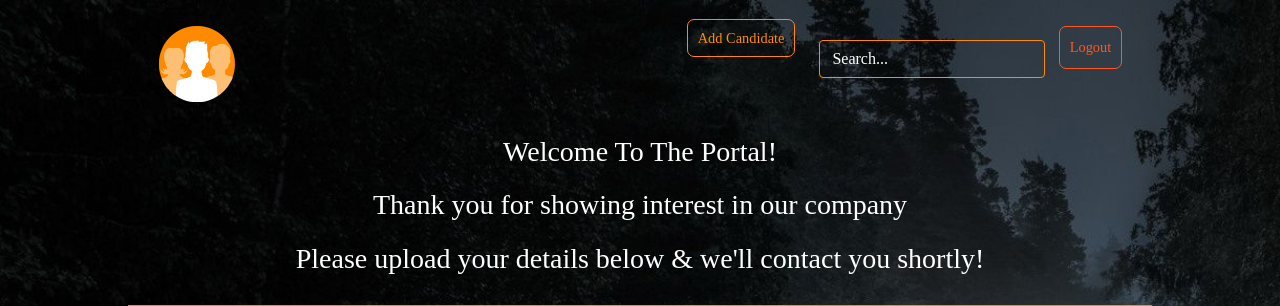
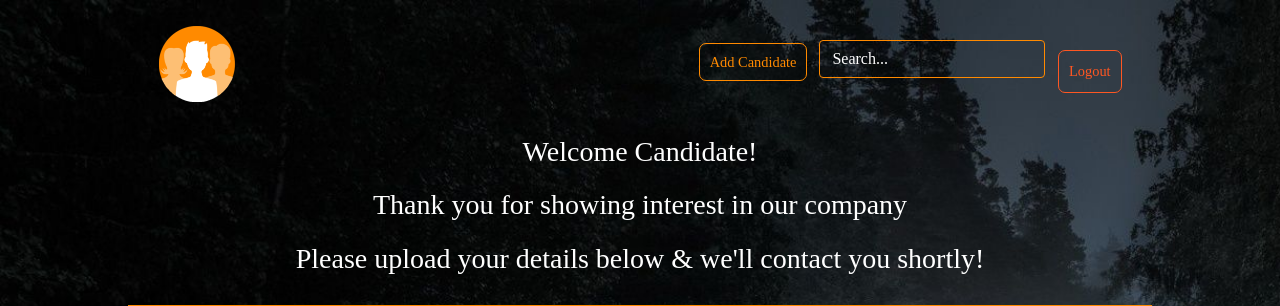
Before and after one commit to affan10/Candidate-Management-System, a Django app: page / in a window 1280 px wide. Shown: the top 306 px of the page. Run offline with Django 3.2, Linux system fonts and the light colour scheme; a user stored in the database is signed in; some libraries are stand-ins or nearby versions.

Commit message:
added docx search functionality and improved UI

```diff
--- a/cms/assets/styles.css
+++ b/cms/assets/styles.css
@@ -28,6 +28,7 @@ nav {
 }
 
 nav li {
+    margin-top: 24px;
     margin-left: 12px;
 }
 
@@ -183,7 +184,7 @@ div.wrapper h1, h3, h4, h5 {
     color: #ff5722;
     font-size: 0.9em;
     background: none;
-    margin-left: 2%;
+    margin-left: 1%;
 }
 
 .errorlist-delete:hover {
--- a/cms/candidates/models.py
+++ b/cms/candidates/models.py
@@ -26,7 +26,7 @@ class CandidateModel(models.Model):
     email          = models.EmailField()
     date           = models.DateTimeField(auto_now_add=True)
     contact        = models.CharField(max_length=13, blank=True)
-    resume         = models.FileField(upload_to=rename_and_save, validators=[FileExtensionValidator(allowed_extensions=['pdf', 'doc', 'docx'])], null=True)
+    resume         = models.FileField(upload_to=rename_and_save, validators=[FileExtensionValidator(allowed_extensions=['pdf', 'docx'])], null=True)
     job_applied_to = models.CharField(max_length=100, choices=JOBS)
 
     def __str__(self):
--- a/cms/candidates/templates/candidates/home.html
+++ b/cms/candidates/templates/candidates/home.html
@@ -1,7 +1,7 @@
 {% extends 'base.html' %}
 {% block content %}
 <div class="article-create">
-<h3>Welcome To The Portal!</h3>
+<h3>Welcome Candidate!</h3>
 <h3>Thank you for showing interest in our company</h3>
 <h3>Please upload your details below & we'll contact you shortly!</h3>
 <form class="site-form" method="POST" enctype="multipart/form-data"> {% csrf_token %}
--- a/cms/candidates/views.py
+++ b/cms/candidates/views.py
@@ -1,22 +1,20 @@
 from django.shortcuts import render, redirect, get_object_or_404, HttpResponse
-from django.contrib import messages
 import PyPDF3
 import mimetypes
+import docx2txt
+import os
 
 from . import forms
 from .models import CandidateModel
-# Create your views here.
 
 
 def home_view(request):
     if request.method == 'POST':
         form = forms.CreateCandidateForm(request.POST, request.FILES)
         if form.is_valid():
-            print("HERE IN VALID Home_View....")
             form.save()
             return render(request, 'candidates/resume_success.html', {})
     else:
-        print("HERE IN ELSE....")
         form = forms.CreateCandidateForm()
     context = {
         'form': form
@@ -53,32 +51,9 @@ def candidate_create_view(request):
     }
     return render(request, 'candidates/candidate_create.html', context)
 
-# def candidate_update_view(request, candId):
-#     if request.method == 'POST':
-#         # Check if POST request is from Update Candidate Button on candidate_detail page
-#         if 'from update candidate btn' in request.POST:
-#             candidate = get_object_or_404(CandidateModel, id=candId)
-#             form      = forms.CreateCandidateForm(request.GET or None, request.FILES, instance=candidate)
-#         else:
-#             # If POST request is from the form to itself to save updated data
-#             candidate = get_object_or_404(CandidateModel, id=candId)
-#             form      = forms.CreateCandidateForm(request.POST or None, request.FILES, instance=candidate)
-#             if form.is_valid():
-#                 form.save()
-#                 return redirect('candidates:candidate-detail-view', candId=candId)
-#     else:
-#         candidate = get_object_or_404(CandidateModel, id=candId)
-#         form = forms.CreateCandidateForm(request.GET or None, instance=candidate)
-#     context = {
-#         'form': form,
-#     }
-#     return render(request, 'candidates/candidate_update.html', context)
-
 
 def candidate_update_view(request, candId):
     if request.method == 'POST':
-        # Check if POST request is from Update Candidate Button on candidate_detail page
-        # If POST request is from the form to itself to save updated data
         candidate = get_object_or_404(CandidateModel, id=candId)
         form      = forms.CreateCandidateForm(request.POST or None, request.FILES, instance=candidate)
         if form.is_valid():
@@ -92,36 +67,15 @@ def candidate_update_view(request, candId):
     }
     return render(request, 'candidates/candidate_update.html', context)
 
-    # if request.method == 'POST':
-    #     # Check if POST request is from update candidate button
-    #     if 'from update candidate btn' in request.POST:
-    #
-    #     candidate = get_object_or_404(CandidateModel, id=candId)
-    #     form      = forms.CreateCandidateForm(request.POST or None, instance=candidate)
-    #     if form.is_valid():
-    #         # instance      = form.save(commit=False)
-    #         # instance.slug = instance.author.username + '-' + form.cleaned_data['slug']
-    #         # instance.save()
-    #         form.save()
-    #         return redirect('candidates:candidate-detail-view', candId=candId)
-    # else:
-    #     candidate = get_object_or_404(CandidateModel, id=candId)
-    #     form      = forms.CreateCandidateForm(request.GET or None, instance=candidate)
-    # context = {
-    #     'form': form,
-    # }
-    # return render(request, 'candidates/candidate_update.html', context)
-
 
 def candidate_delete_view(request, candId):
     candidate = get_object_or_404(CandidateModel, id=candId)
     context = {}
     if request.method == 'POST':
-        if 'confirm delete' in request.POST:
-            # if condition checks if POST request is coming from candidate_delete.html
-            # by clicking the Confirm Delete button
-            candidate.delete()
-            return redirect('candidates:candidate-list-view')
+        if os.path.isfile(candidate.resume.path):
+            os.remove(candidate.resume.path)
+        candidate.delete()
+        return redirect('candidates:candidate-list-view')
     else:
         context = {
             'candidate': candidate
@@ -133,20 +87,14 @@ def candidate_delete_view(request, candId):
 def resume_download_view(request, candId):
     if request.method == 'GET':
         candidate = CandidateModel.objects.get(id=candId)
-        #print('filepath -->', filepath)
-        print('request', request)
-        filepath = candidate.resume.path
-        filename = filepath.split('/')[-1]
-        print('fl_path -->', filepath)
-        print('filename -->', filename)
+        filepath  = candidate.resume.path
+        filename  = filepath.split('/')[-1]
         fl = open(filepath, 'rb')
         mime_type = mimetypes.guess_type(filepath)[0]
-        response = HttpResponse(fl, content_type=mime_type)
+        response  = HttpResponse(fl, content_type=mime_type)
         response['Content-Disposition'] = "attachment; filename=%s" % filename
         fl.close()
         return response
-    else:
-        HttpResponse("POST REQUEST")
 
 
 def search_view(request):
@@ -154,7 +102,7 @@ def search_view(request):
     search_word        = search_word.lower()
     all_candidates     = CandidateModel.objects.all()
     matched_candidates = []
-    print(search_word)
+
     for candidate in all_candidates:
         if candidate.resume.path.endswith('.pdf'):
             pdf_file_object = open(candidate.resume.path, 'rb')
@@ -165,36 +113,15 @@ def search_view(request):
                 if search_word in pdf_file_text:
                     if candidate not in matched_candidates:
                         matched_candidates.append(candidate)
-                        print('TYPE --> ', type(pdf_file.getPage(i).extractText()))
-            # with open(candidate.resume.path, 'r') as file:
-            #     resume_content = file.readlines()
-            # print(resume_content)
-            # if search_word in resume_content:
-            #     matched_candidates.append(candidate)
+            pdf_file_object.close()
+        else:
+            docx_file = docx2txt.process(candidate.resume.path)
+            docx_file = docx_file.lower()
 
+            if search_word in docx_file:
+                if candidate not in matched_candidates:
+                    matched_candidates.append(candidate)
     context = {
         'candidates': matched_candidates
     }
     return render(request, 'candidates/search_results.html', context)
-
-#
-# class SearchView(ListView):
-#     model         = CandidateModel
-#     template_name = 'candidates/search_results.html'
-#
-#     def get_queryset(self):
-#         articles = []
-#         query    = self.request.GET['q']
-#         query    = query.split(' ')
-#         for word in query:
-#             filtered_articles = CandidateModel.objects.filter(
-#                 Q(title__icontains=word) | Q(body__icontains=word) |
-#                 Q(author__username__icontains=word) | Q(thumb__icontains=word)
-#             ).order_by('-date')
-#
-#             # For removing duplicate articles fetched by the above filters
-#             for article in filtered_articles:
-#                 if article not in articles:
-#                     articles.append(article)
-#
-#         return articles
--- a/cms/templates/base.html
+++ b/cms/templates/base.html
@@ -13,29 +13,33 @@
         <div class="container-fluid">
             <div class="navbar-header">
                 <div class="navbar-brand logo">
+                    {% if user.is_authenticated %}
+                    <a href="{% url 'candidates:candidate-list-view' %}">
+                        <img src="{% static 'logo.png' %}">
+                    </a>
+                    {% else %}
                     <a href="{% url 'home-view' %}">
                         <img src="{% static 'logo.png' %}">
                     </a>
+                    {% endif %}
                 </div>
             </div>
-            {% if user.is_authenticated %}
             <ul class="nav navbar-nav">
+                {% if user.is_authenticated %}
                 <li><a href="{% url 'candidates:candidate-create-view' %}" class="highlight">Add Candidate</a></li>
-                <li>
                 <form class="form-inline my-2 my-lg-0 search-form" action="{% url 'candidates:search-results' %}" method="GET">
                     <div class="active-cyan-3 active-cyan-4 mb-4">
                         <input class="form-control" type="text" placeholder="Search..." name="q" onfocus="this.placeholder=''" onblur="this.placeholder='Search...'">
                     </div>
                 </form>
-                </li>
                 <li>
                 <form class="logout-link" method="POST" action="{% url 'accounts:logout' %}"> {% csrf_token %}
                     <button type="submit" class="errorlist-delete logout">Logout</button>
                 </form>
                 </li>
                 {% else %}
-                <a href="{% url 'accounts:login' %}" class="highlight">Login</a>
-                <a href="{% url 'accounts:signup' %}" class="highlight">Signup</a>
+                <li><a href="{% url 'accounts:login' %}" class="highlight">Login</a></li>
+                <li><a href="{% url 'accounts:signup' %}" class="highlight">Signup</a></li>
                 {% endif %}
             </ul>
         </div>
```
Also changed, not shown: cms/candidates/templates/candidates/search_results.html (+4 -3 lines), cms/candidates/migrations/0003_auto_20200606_1150.py (added), cms/db.sqlite3, 1 other file.
